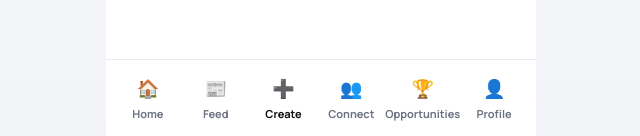
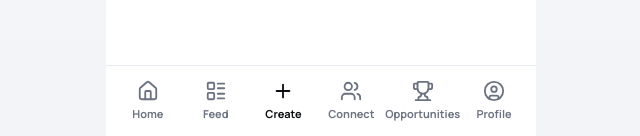
Before and after one commit to favodream4-creator/Molla, a Next.js app: page /create in a window 1280 px wide. Shown: the part 664-800 px from the top of the page, without its empty margins (319-959 px from the left). Built offline with nearby package versions, Linux system fonts and the light colour scheme.

Commit message:
feat: replace bottom nav emojis with lucide icons

```diff
--- a/components/BottomNav.tsx
+++ b/components/BottomNav.tsx
@@ -2,14 +2,22 @@
 
 import Link from "next/link";
 import { usePathname } from "next/navigation";
+import {
+  House,
+  LayoutList,
+  Plus,
+  Users,
+  Trophy,
+  UserCircle,
+} from "lucide-react";
 
 const tabs = [
-  { href: "/", icon: "🏠", label: "Home" },
-  { href: "/feed", icon: "📰", label: "Feed" },
-  { href: "/create", icon: "➕", label: "Create" },
-  { href: "/connect", icon: "👥", label: "Connect" },
-  { href: "/opportunities", icon: "🏆", label: "Opportunities" },
-  { href: "/profile", icon: "👤", label: "Profile" },
+  { href: "/", icon: House, label: "Home" },
+  { href: "/feed", icon: LayoutList, label: "Feed" },
+  { href: "/create", icon: Plus, label: "Create" },
+  { href: "/connect", icon: Users, label: "Connect" },
+  { href: "/opportunities", icon: Trophy, label: "Opportunities" },
+  { href: "/profile", icon: UserCircle, label: "Profile" },
 ];
 
 export default function BottomNav() {
@@ -19,15 +27,22 @@ export default function BottomNav() {
     <div className="absolute bottom-0 left-0 right-0 bg-white border-t border-molla-line flex px-2 py-2.5">
       {tabs.map((tab) => {
         const active = pathname === tab.href;
+        const Icon = tab.icon;
+
         return (
           <Link
             key={tab.href}
             href={tab.href}
-            className={`flex-1 flex flex-col items-center gap-1 text-[11px] font-bold py-1 ${
+            className={`flex-1 flex flex-col items-center gap-1 text-[11px] font-bold py-1 transition-colors ${
               active ? "text-molla-black" : "text-molla-sub"
             }`}
           >
-            <span className="text-lg">{tab.icon}</span>
+            <Icon
+              size={22}
+              strokeWidth={2}
+              className={active ? "text-molla-black" : "text-molla-sub"}
+            />
+
             {tab.label}
           </Link>
         );
--- a/package.json
+++ b/package.json
@@ -11,6 +11,7 @@
   "dependencies": {
     "@supabase/ssr": "^0.5.1",
     "@supabase/supabase-js": "^2.45.4",
+    "lucide-react": "^1.49.0",
     "next": "^14.2.35",
     "react": "^18.3.1",
     "react-dom": "^18.3.1"
```
Also changed, not shown: 1 other file (tests, documents, lock files or other folders).
